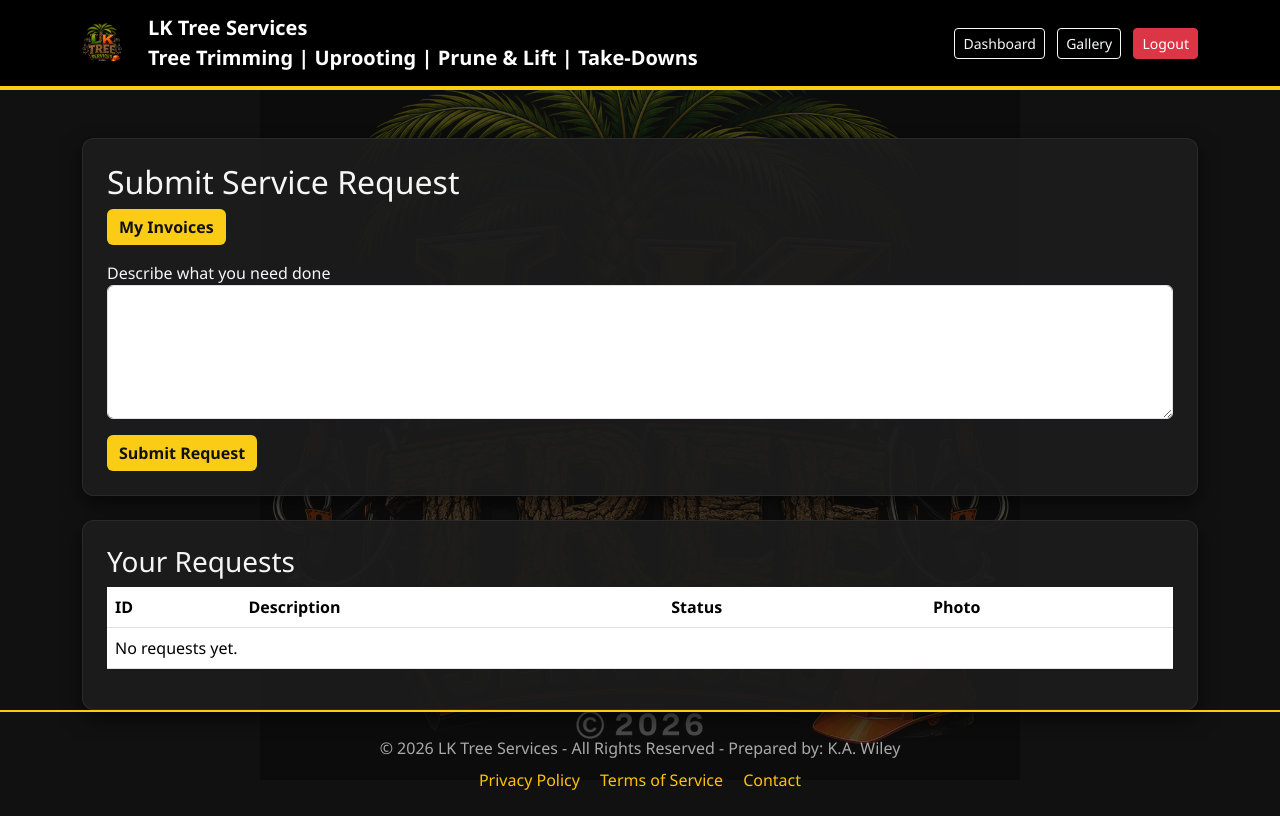
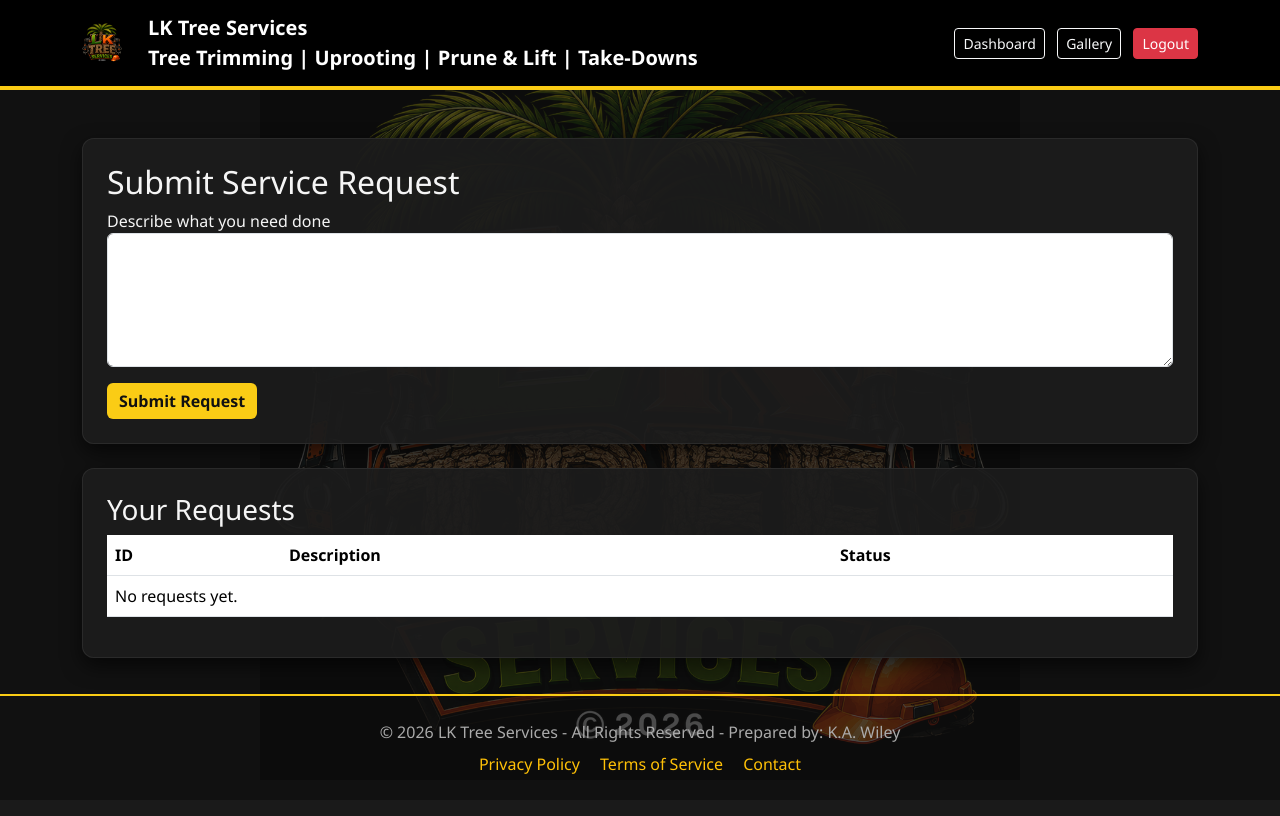
Before and after one commit to kwiley115907/Lk-home-tree-portal, a Flask app: page / in a window 1280 px wide. After the commit the page ends 780 px from the top, so only its background shows below. Run offline with Flask 3, Linux system fonts and the light colour scheme; the visitor is signed in with stand-in values (Sample User, id 1); data that the repository does not hold is empty.

Commit message:
Remove customer image uploads

```diff
--- a/app.py
+++ b/app.py
@@ -324,41 +324,6 @@ def analytics():
     )
 
 
-# =========================
-# PHOTO UPLOAD
-# =========================
-
-@app.route("/request/<int:request_id>/upload-photo", methods=["POST"])
-@login_required
-def upload_photo(request_id: int):
-    from werkzeug.utils import secure_filename
-
-    service_request = ServiceRequest.query.get_or_404(request_id)
-
-    if service_request.user_id != current_user.id and not current_user.is_admin:
-        return "Unauthorized", 403
-
-    file = request.files.get("photo")
-
-    if not file:
-        return "No file uploaded", 400
-
-    upload_folder = "static/uploads"
-    os.makedirs(upload_folder, exist_ok=True)
-
-    filename = secure_filename(file.filename)
-    save_path = os.path.join(upload_folder, filename)
-    file.save(save_path)
-
-    photo = JobPhoto(
-        filename=filename,
-        service_request_id=service_request.id,
-    )
-
-    db.session.add(photo)
-    db.session.commit()
-
-    return redirect(url_for("dashboard"))
 
 
 # =========================
--- a/templates/dashboard.html
+++ b/templates/dashboard.html
@@ -4,7 +4,6 @@
 {% block content %}
 <div class="contractor-card">
     <h2>Submit Service Request</h2>
-<a href="{{ url_for('customer_invoices') }}" class="btn btn-primary mb-3">My Invoices</a>
 
     <form method="POST" action="{{ url_for('submit_request') }}">
         <div class="mb-3">
@@ -24,7 +23,7 @@
             <tr>
                 <th>ID</th>
                 <th>Description</th>
-                <th>Status</th><th>Photo</th>
+                <th>Status</th>
             </tr>
         </thead>
         <tbody>
@@ -33,18 +32,10 @@
                 <td>{{ request.id }}</td>
                 <td>{{ request.description }}</td>
                 <td>{{ request.status }}</td>
-                <td>
-                    <form method="POST"
-                          action="{{ url_for('upload_photo', request_id=request.id) }}"
-                          enctype="multipart/form-data">
-                        <input type="file" name="photo" class="form-control form-control-sm mb-1">
-                        <button class="btn btn-sm btn-primary">Upload Photo</button>
-                    </form>
-                </td>
             </tr>
         {% else %}
             <tr>
-                <td colspan="4">No requests yet.</td>
+                <td colspan="3">No requests yet.</td>
             </tr>
         {% endfor %}
         </tbody>
```
Also changed, not shown: 1 other file.
